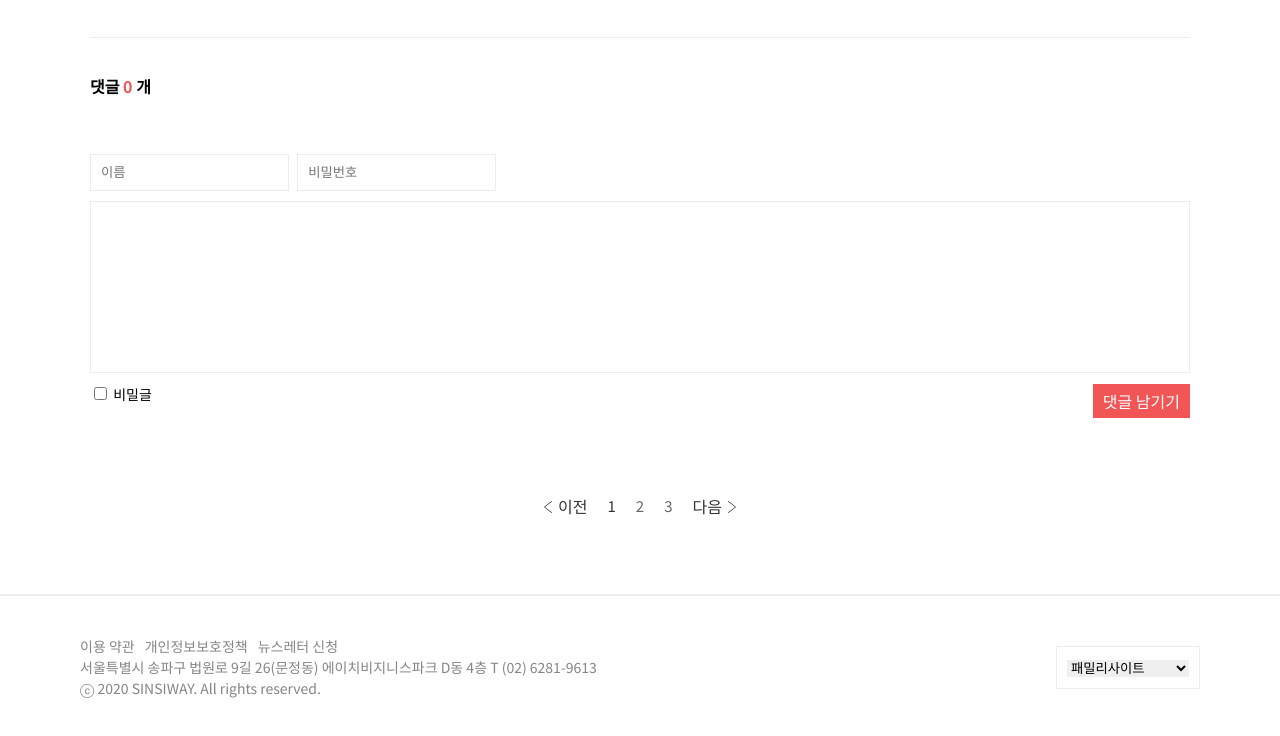
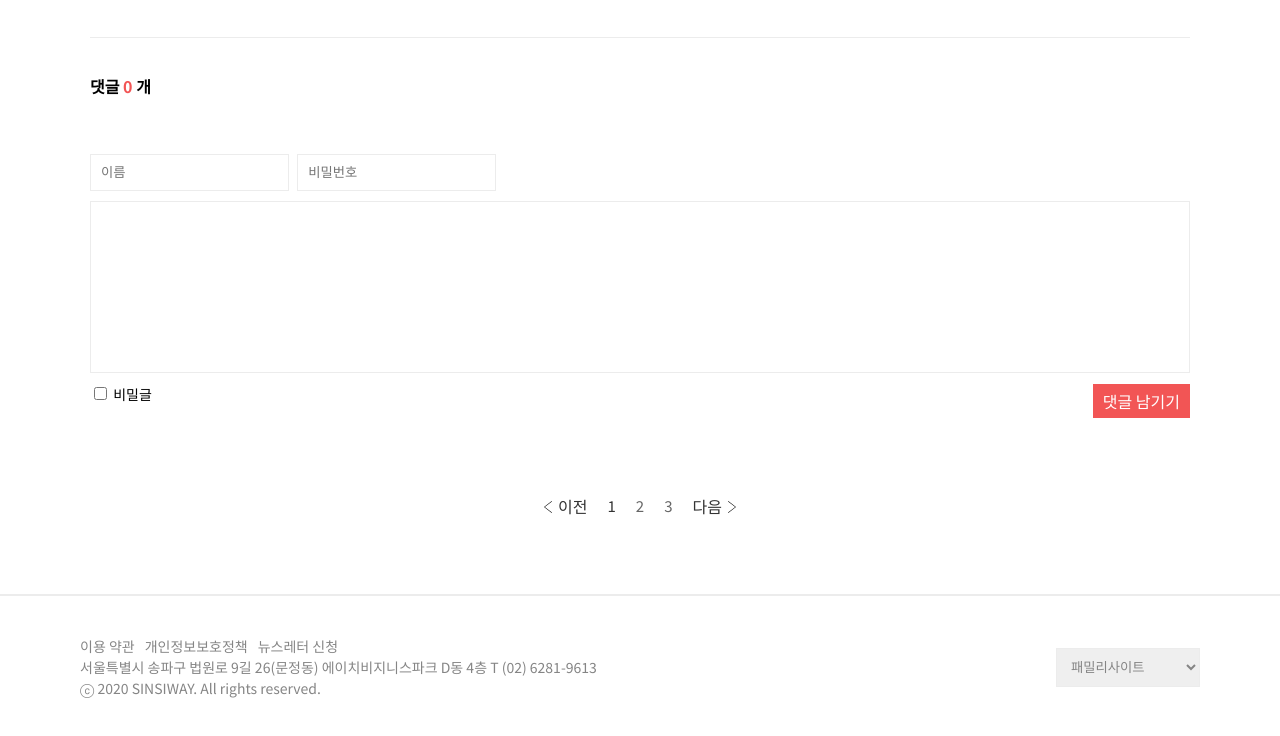
Before and after one commit to danbiilee/sinsiway-blog-renewal, a website: page pages/inside-detail.html in a window 1280 px wide. Shown: the part 1798-2534 px from the top of the page. Drawn offline with Linux system fonts and the light colour scheme.

Commit message:
패밀리사이트 구조 수정

```diff
--- a/pages/inside-detail.html
+++ b/pages/inside-detail.html
@@ -376,15 +376,13 @@
           </div>
           <p class="copy">ⓒ 2020 SINSIWAY. All rights reserved.</p>
         </div>
-        <div class="family">
-          <select class="select">
+        <select class="family">
           <option>패밀리사이트</option>
           <option>신시웨이 홈페이지</option>
           <option>Sinsiway Global</option>
           <option>엑셈 홈페이지</option>
           <option>엑셈 이야기</option>
         </select>
-        </div>
       </div>
       <ul class="sns-container">
         <li>
```
Also changed, not shown: pages/inside-list.html (+1 -3 lines). Lines whose indentation alone changed are shown as unchanged.
